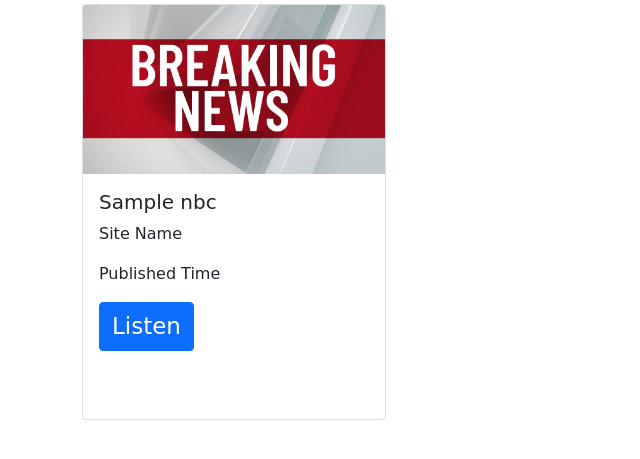
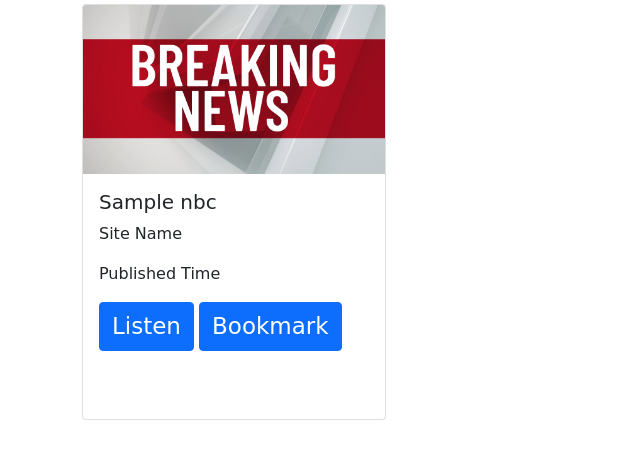
Before and after one commit to MusfiqDehan/NewsHub, a Django app: template templates/news/index.html in a window 1280 px wide. Shown: the part 253-712 px from the top of the page, without its empty margins (0-640 px from the left). Run offline with Django 3.2, Linux system fonts and the light colour scheme; the template is opened without the code that fills it: most values are stand-ins (such as "Sample title", 1, 10 or a date in 2020).

Commit message:
Add Bookmark button on cards and remove some comment out

```diff
--- a/templates/news/index.html
+++ b/templates/news/index.html
@@ -42,10 +42,6 @@
             </div>
         </nav>
 
-        <!-- <div id="page-title" class="jumbotron">
-            <h1>NewsHub</h1>
-            <a href="/" class="btn btn-danger">Refresh News</a>
-        </div> -->
         <div class="container">
             <h3 id="paper-name"> News from NBC</h3>
             <div class="row">
@@ -58,6 +54,7 @@
                             <p class="card-text">Site Name</p>
                             <p class="card-text">Published Time</p>
                             <a href="#" class="btn btn-primary">Listen</a>
+                            <a href="#" class="btn btn-primary">Bookmark</a>
                             </div>
                         </div>
                     </div>
@@ -65,19 +62,6 @@
             </div>
           </div>
 
-        <!-- <div class="container">
-            <div class="row">
-                <div class="news">
-                        <h3 id="paper-name"> News from NBC</h3>
-                        {% for nbc in nbc_news %}
-                            <h5> {{nbc}} </h5>
-                            <hr>
-                        {% endfor %}
-                        <br>
-                </div>
-            </div>
-        </div>  -->
-
         <script src="https://cdn.jsdelivr.net/npm/bootstrap@5.0.0-beta1/dist/js/bootstrap.bundle.min.js"
             integrity="sha384-ygbV9kiqUc6oa4msXn9868pTtWMgiQaeYH7/t7LECLbyPA2x65Kgf80OJFdroafW" crossorigin="anonymous">
         </script>
```
